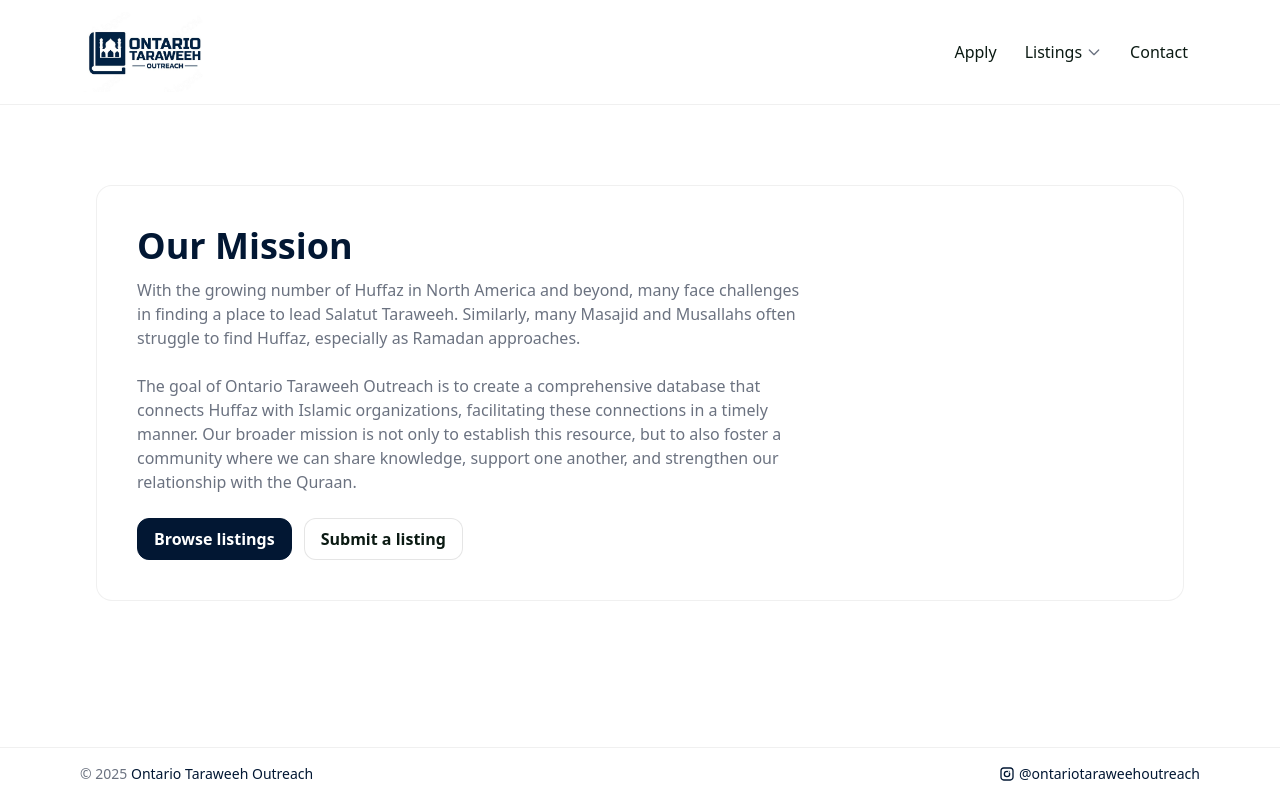
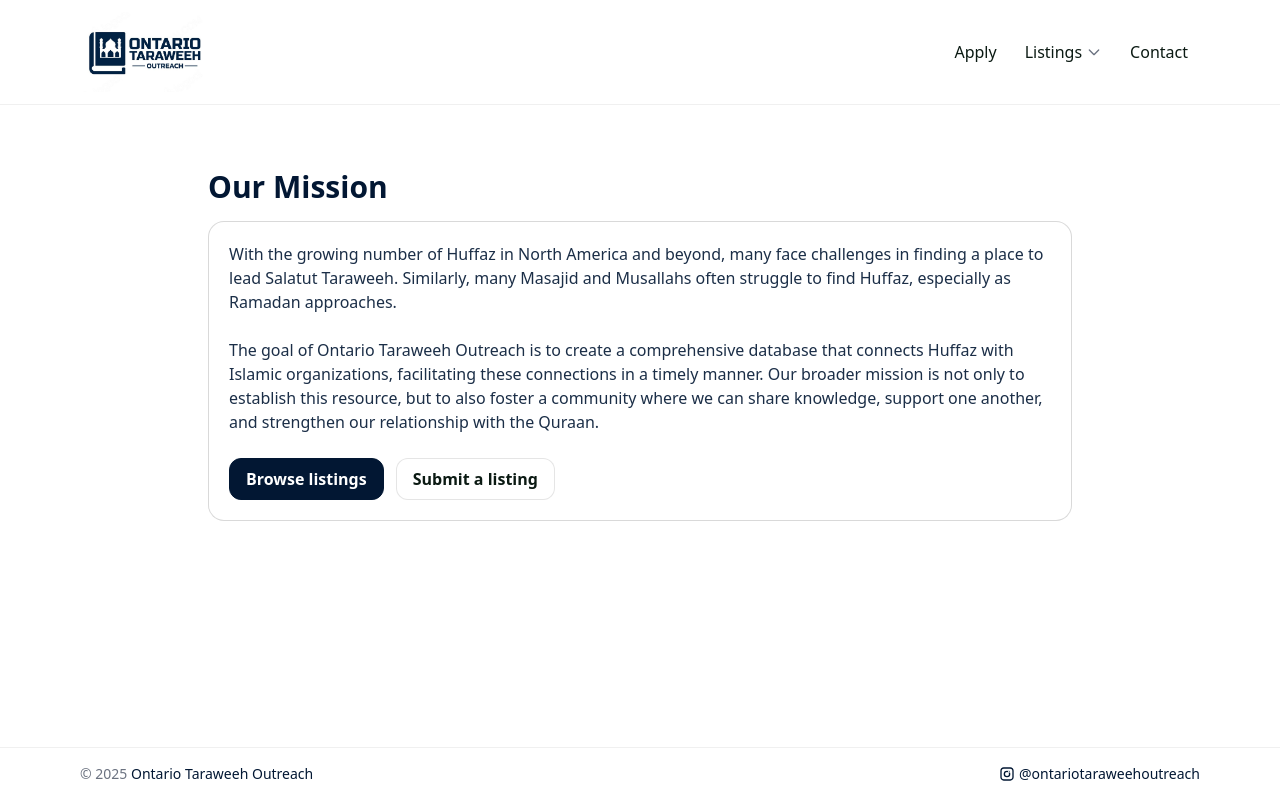
Before and after one commit to Zaydqadri/OTO_Web_Dev, a Next.js app: page / in a window 1280 px wide. Built offline with nearby package versions, Linux system fonts and the light colour scheme.

Commit message:
Bunch of styling changes everywhere

```diff
--- a/src/pages/apply.tsx
+++ b/src/pages/apply.tsx
@@ -5,11 +5,12 @@ export default function ApplyPage() {
     <section className="mx-auto max-w-4xl px-4 py-12">
       <h1 className="text-3xl font-bold text-[var(--brand)] mb-4">Apply</h1>
 
-      <div className="rounded-2xl border border-[color:rgb(0_0_0_/_0.06)] bg-white p-5 mb-6">
-        <p className="text-[var(--ink)]/90">
+      <div className="rounded-2xl border border-[color:rgb(0_0_0_/_0.15)] bg-white p-5 mb-6">
+        <p className="text-[var(--brand)]/90">
           If you are interested and have not filled in our form for this year, please do so below to receive further details.
         </p>
-        <p className="mt-3 text-[var(--ink)]/90">
+        <br></br>
+        <p>
           Please continue to spread the word. If you know of any Huffaz or Masajid who would benefit from this initiative,
           please let them know to fill in the form. Jazakallah.
         </p>
@@ -24,7 +25,7 @@ export default function ApplyPage() {
         </a>
       </div>
 
-      <div className="rounded-2xl border border-[color:rgb(0_0_0_/_0.06)] bg-white p-3">
+      <div className="rounded-2xl border border-[color:rgb(0_0_0_/_0.15)] bg-white p-3 mb-3">
         <div className="aspect-[3/4] w-full overflow-hidden rounded-xl ring-1 ring-[var(--ring)]/40">
           <iframe
             title="Application Form"
--- a/src/pages/contact.tsx
+++ b/src/pages/contact.tsx
@@ -4,8 +4,8 @@ export default function ContactPage() {
   return (
     <section className="mx-auto max-w-3xl px-4 py-12">
       <h1 className="text-3xl font-bold mb-6 text-[var(--brand)]">Contact Us</h1>
-
-      <p className="mb-4 text-[var(--ink)]/90">
+    <div className="rounded-2xl border border-[color:rgb(0_0_0_/_0.15)] bg-white p-5 mb-6">
+      <p className="mb-4 text-[var(--brand)]/90">
         If you would like to get in touch, please email us or send a WhatsApp message to the numbers below.
       </p>
 
@@ -41,6 +41,7 @@ export default function ContactPage() {
       <p className="mt-5 text-[var(--ink)]/90">
         Also, feel free to reach out to suggest any changes/improvements.
       </p>
+    </div>
     </section>
   );
 }
--- a/src/pages/index.tsx
+++ b/src/pages/index.tsx
@@ -1,11 +1,11 @@
 export default function Home() {
   return (
-    <section className="mx-auto max-w-6xl py-16 px-4">
-      <div className="rounded-2xl border border-[color:rgb(0_0_0_/_0.06)] bg-white p-10">
-        <h1 className="text-3xl md:text-4xl font-bold text-[var(--brand)]">
-          Our Mission
-        </h1>
-        <p className="mt-3 text-[var(--muted)] max-w-2xl">
+    <section className="mx-auto max-w-4xl px-4 py-12">
+      <h1 className="text-3xl font-bold text-[var(--brand)] mb-4">
+        Our Mission
+      </h1>
+      <div className="rounded-2xl border border-[color:rgb(0_0_0_/_0.15)] bg-white p-5 mb-6">
+        <p className="text-[var(--brand)]/90">
           With the growing number of Huffaz in North America and beyond, many face challenges in finding a place to lead Salatut Taraweeh.
           Similarly, many Masajid and Musallahs often struggle to find Huffaz, especially as Ramadan approaches.<br /><br />
           The goal of Ontario Taraweeh Outreach is to create a comprehensive database that connects Huffaz with Islamic organizations, facilitating these connections in a timely manner.
--- a/src/pages/listings/all.tsx
+++ b/src/pages/listings/all.tsx
@@ -2,7 +2,7 @@ import ListingsTable from "@/components/ListingsTable";
 export default function ListingsPage() {
   return (
     <section>
-      <h1 className="text-2xl font-semibold mb-3">All Listings</h1>
+      <h1 className="text-2xl font-bold text-[var(--brand)] mb-4">All Listings</h1>
       <ListingsTable />
     </section>
   );
--- a/src/pages/listings/jummah.tsx
+++ b/src/pages/listings/jummah.tsx
@@ -3,7 +3,7 @@ import ListingsTable from "@/components/ListingsTable";
 export default function TeachingListingsPage() {
   return (
     <section>
-      <h1 className="text-2xl font-semibold mb-3">Jummah Listings</h1>
+      <h1 className="text-2xl font-bold text-[var(--brand)] mb-4">Jummah Listings</h1>
       <ListingsTable category="Jummah" />
     </section>
   );
--- a/src/pages/listings/taraweeh.tsx
+++ b/src/pages/listings/taraweeh.tsx
@@ -3,7 +3,7 @@ import ListingsTable from "@/components/ListingsTable";
 export default function TeachingListingsPage() {
   return (
     <section>
-      <h1 className="text-2xl font-semibold mb-3">Taraweeh Listings</h1>
+      <h1 className="text-2xl font-bold text-[var(--brand)] mb-4">Taraweeh Listings</h1>
       <ListingsTable category="Taraweeh" />
     </section>
   );
--- a/src/pages/listings/teaching.tsx
+++ b/src/pages/listings/teaching.tsx
@@ -3,7 +3,7 @@ import ListingsTable from "@/components/ListingsTable";
 export default function TeachingListingsPage() {
   return (
     <section>
-      <h1 className="text-2xl font-semibold mb-3">Teaching Listings</h1>
+      <h1 className="text-2xl font-bold text-[var(--brand)] mb-4">Teaching Listings</h1>
       <ListingsTable category="Teaching" />
     </section>
   );
```
